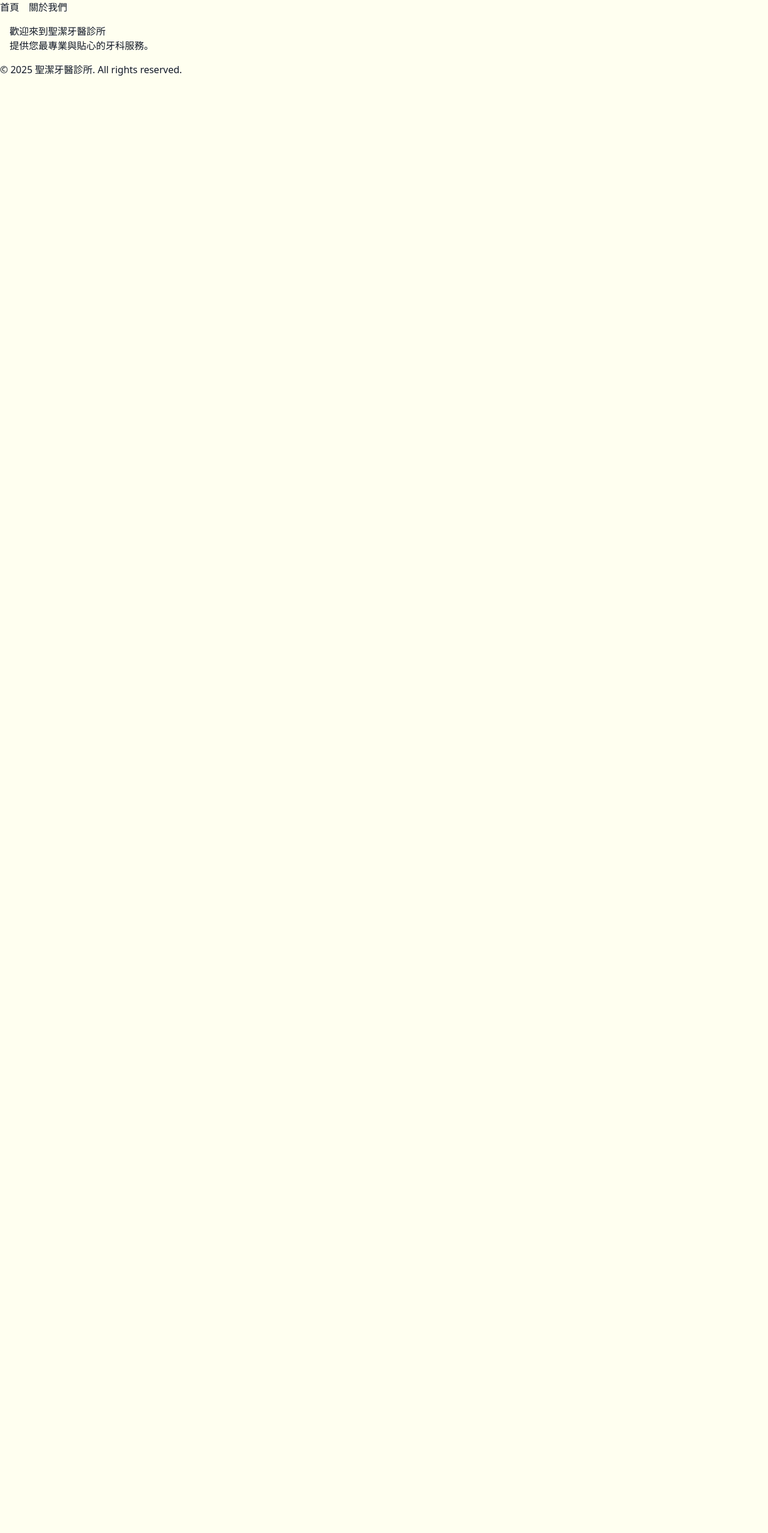
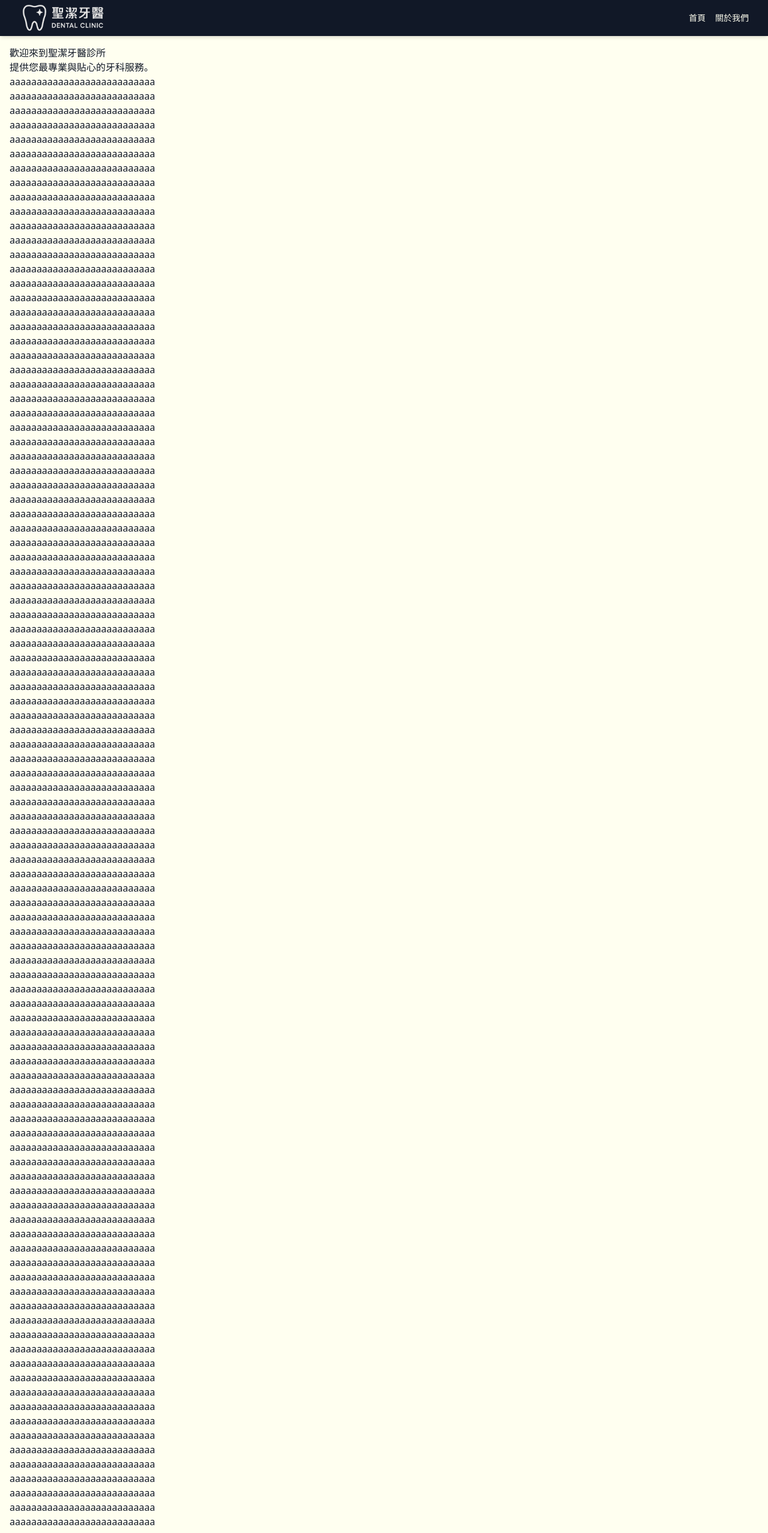
Before and after one commit to Charmying/saints_jesus_dental_frontend, a React (Vite) app: page / in a window 1280 px wide. Shown: the top 2555 px of the page at 60% size. Before the commit the page ends 800 px from the top, so only its background shows below. Built offline with nearby package versions, Linux system fonts and the light colour scheme.

Commit message:
Header 切版

```diff
--- a/src/components/Header.tsx
+++ b/src/components/Header.tsx
@@ -1,13 +1,69 @@
+import { useEffect, useState } from 'react';
 import { Link } from 'react-router-dom';
 
 function Header() {
+  const [lastScrollY, setLastScrollY] = useState(0);
+  const [hidden, setHidden] = useState(false);
+  const [menuOpen, setMenuOpen] = useState(false);
+
+  useEffect(() => {
+    const handleScroll = () => {
+      const currentY = window.scrollY;
+
+      if (currentY > lastScrollY && currentY > 50) {
+        setHidden(true);
+      } else {
+        setHidden(false);
+      }
+
+      setLastScrollY(currentY);
+    };
+
+    window.addEventListener('scroll', handleScroll);
+    return () => window.removeEventListener('scroll', handleScroll);
+  }, [lastScrollY]);
+
+  const toggleMenu = () => {
+    setMenuOpen(prev => !prev);
+  };
+
   return (
-    <nav>
-      <ul className='flex gap-4'>
-        <li><Link to="/">首頁</Link></li>
-        <li><Link to="/about">關於我們</Link></li>
-      </ul>
-    </nav>
+    <>
+      {/* 佔位標籤 */}
+      <div className="h-[60px]" />
+
+      <header className={`bg-gray-900 w-full fixed top-0 left-0 z-50 shadow-md transition-transform duration-300 ${hidden ? '-translate-y-full' : 'translate-y-0'}`}>
+        <nav className="px-8 flex justify-between items-center h-[60px] relative">
+          {/* logo */}
+          <div className={`md:static absolute left-1/2 -translate-x-1/2 md:left-auto md:translate-x-0`}>
+            <img src="/public/images/logo_white.png" alt="header logo" className="h-[40px] md:h-[50px]" />
+          </div>
+
+          {/* 漢堡按鈕 */}
+          <div className="md:hidden absolute right-4 flex items-center z-10">
+            <button onClick={toggleMenu} className="relative w-[24px] h-[24px] z-10">
+              <span className={`absolute top-1/2 left-0 w-full h-[2px] bg-white transform transition-all duration-300 ${menuOpen ? 'rotate-45' : '-translate-y-2'}`}></span>
+              <span className={`absolute top-1/2 left-0 w-full h-[2px] bg-white transition-all duration-300 ${menuOpen ? 'opacity-0' : ''}`}></span>
+              <span className={`absolute top-1/2 left-0 w-full h-[2px] bg-white transform transition-all duration-300 ${menuOpen ? '-rotate-45' : 'translate-y-2'}`}></span>
+            </button>
+          </div>
+
+          {/* 桌機版選單 */}
+          <ul className="hidden md:flex gap-4 text-sm text-white">
+            <li><Link to="/">首頁</Link></li>
+            <li><Link to="/about">關於我們</Link></li>
+          </ul>
+        </nav>
+
+        {/* 手機版選單 */}
+        <div className={`md:hidden bg-gray-900 transition-all duration-500 overflow-hidden ${menuOpen ? 'max-h-40 opacity-100' : 'max-h-0 opacity-0'}`}>
+          <ul className="flex flex-col text-white text-center py-4 gap-2">
+            <li><Link to="/" onClick={() => setMenuOpen(false)}>首頁</Link></li>
+            <li><Link to="/about" onClick={() => setMenuOpen(false)}>關於我們</Link></li>
+          </ul>
+        </div>
+      </header>
+    </>
   );
 }
 
--- a/src/pages/Home.tsx
+++ b/src/pages/Home.tsx
@@ -3,6 +3,127 @@ function Home() {
     <section>
       <h1>歡迎來到聖潔牙醫診所</h1>
       <p>提供您最專業與貼心的牙科服務。</p>
+      <p>aaaaaaaaaaaaaaaaaaaaaaaaaaa</p>
+      <p>aaaaaaaaaaaaaaaaaaaaaaaaaaa</p>
+      <p>aaaaaaaaaaaaaaaaaaaaaaaaaaa</p>
+      <p>aaaaaaaaaaaaaaaaaaaaaaaaaaa</p>
+      <p>aaaaaaaaaaaaaaaaaaaaaaaaaaa</p>
+      <p>aaaaaaaaaaaaaaaaaaaaaaaaaaa</p>
+      <p>aaaaaaaaaaaaaaaaaaaaaaaaaaa</p>
+      <p>aaaaaaaaaaaaaaaaaaaaaaaaaaa</p>
+      <p>aaaaaaaaaaaaaaaaaaaaaaaaaaa</p>
+      <p>aaaaaaaaaaaaaaaaaaaaaaaaaaa</p>
+      <p>aaaaaaaaaaaaaaaaaaaaaaaaaaa</p>
+      <p>aaaaaaaaaaaaaaaaaaaaaaaaaaa</p>
+      <p>aaaaaaaaaaaaaaaaaaaaaaaaaaa</p>
+      <p>aaaaaaaaaaaaaaaaaaaaaaaaaaa</p>
+      <p>aaaaaaaaaaaaaaaaaaaaaaaaaaa</p>
+      <p>aaaaaaaaaaaaaaaaaaaaaaaaaaa</p>
+      <p>aaaaaaaaaaaaaaaaaaaaaaaaaaa</p>
+      <p>aaaaaaaaaaaaaaaaaaaaaaaaaaa</p>
+      <p>aaaaaaaaaaaaaaaaaaaaaaaaaaa</p>
+      <p>aaaaaaaaaaaaaaaaaaaaaaaaaaa</p>
+      <p>aaaaaaaaaaaaaaaaaaaaaaaaaaa</p>
+      <p>aaaaaaaaaaaaaaaaaaaaaaaaaaa</p>
+      <p>aaaaaaaaaaaaaaaaaaaaaaaaaaa</p>
+      <p>aaaaaaaaaaaaaaaaaaaaaaaaaaa</p>
+      <p>aaaaaaaaaaaaaaaaaaaaaaaaaaa</p>
+      <p>aaaaaaaaaaaaaaaaaaaaaaaaaaa</p>
+      <p>aaaaaaaaaaaaaaaaaaaaaaaaaaa</p>
+      <p>aaaaaaaaaaaaaaaaaaaaaaaaaaa</p>
+      <p>aaaaaaaaaaaaaaaaaaaaaaaaaaa</p>
+      <p>aaaaaaaaaaaaaaaaaaaaaaaaaaa</p>
+      <p>aaaaaaaaaaaaaaaaaaaaaaaaaaa</p>
+      <p>aaaaaaaaaaaaaaaaaaaaaaaaaaa</p>
+      <p>aaaaaaaaaaaaaaaaaaaaaaaaaaa</p>
+      <p>aaaaaaaaaaaaaaaaaaaaaaaaaaa</p>
+      <p>aaaaaaaaaaaaaaaaaaaaaaaaaaa</p>
+      <p>aaaaaaaaaaaaaaaaaaaaaaaaaaa</p>
+      <p>aaaaaaaaaaaaaaaaaaaaaaaaaaa</p>
+      <p>aaaaaaaaaaaaaaaaaaaaaaaaaaa</p>
+      <p>aaaaaaaaaaaaaaaaaaaaaaaaaaa</p>
+      <p>aaaaaaaaaaaaaaaaaaaaaaaaaaa</p>
+      <p>aaaaaaaaaaaaaaaaaaaaaaaaaaa</p>
+      <p>aaaaaaaaaaaaaaaaaaaaaaaaaaa</p>
+      <p>aaaaaaaaaaaaaaaaaaaaaaaaaaa</p>
+      <p>aaaaaaaaaaaaaaaaaaaaaaaaaaa</p>
+      <p>aaaaaaaaaaaaaaaaaaaaaaaaaaa</p>
+      <p>aaaaaaaaaaaaaaaaaaaaaaaaaaa</p>
+      <p>aaaaaaaaaaaaaaaaaaaaaaaaaaa</p>
+      <p>aaaaaaaaaaaaaaaaaaaaaaaaaaa</p>
+      <p>aaaaaaaaaaaaaaaaaaaaaaaaaaa</p>
+      <p>aaaaaaaaaaaaaaaaaaaaaaaaaaa</p>
+      <p>aaaaaaaaaaaaaaaaaaaaaaaaaaa</p>
+      <p>aaaaaaaaaaaaaaaaaaaaaaaaaaa</p>
+      <p>aaaaaaaaaaaaaaaaaaaaaaaaaaa</p>
+      <p>aaaaaaaaaaaaaaaaaaaaaaaaaaa</p>
+      <p>aaaaaaaaaaaaaaaaaaaaaaaaaaa</p>
+      <p>aaaaaaaaaaaaaaaaaaaaaaaaaaa</p>
+      <p>aaaaaaaaaaaaaaaaaaaaaaaaaaa</p>
+      <p>aaaaaaaaaaaaaaaaaaaaaaaaaaa</p>
+      <p>aaaaaaaaaaaaaaaaaaaaaaaaaaa</p>
+      <p>aaaaaaaaaaaaaaaaaaaaaaaaaaa</p>
+      <p>aaaaaaaaaaaaaaaaaaaaaaaaaaa</p>
+      <p>aaaaaaaaaaaaaaaaaaaaaaaaaaa</p>
+      <p>aaaaaaaaaaaaaaaaaaaaaaaaaaa</p>
+      <p>aaaaaaaaaaaaaaaaaaaaaaaaaaa</p>
+      <p>aaaaaaaaaaaaaaaaaaaaaaaaaaa</p>
+      <p>aaaaaaaaaaaaaaaaaaaaaaaaaaa</p>
+      <p>aaaaaaaaaaaaaaaaaaaaaaaaaaa</p>
+      <p>aaaaaaaaaaaaaaaaaaaaaaaaaaa</p>
+      <p>aaaaaaaaaaaaaaaaaaaaaaaaaaa</p>
+      <p>aaaaaaaaaaaaaaaaaaaaaaaaaaa</p>
+      <p>aaaaaaaaaaaaaaaaaaaaaaaaaaa</p>
+      <p>aaaaaaaaaaaaaaaaaaaaaaaaaaa</p>
+      <p>aaaaaaaaaaaaaaaaaaaaaaaaaaa</p>
+      <p>aaaaaaaaaaaaaaaaaaaaaaaaaaa</p>
+      <p>aaaaaaaaaaaaaaaaaaaaaaaaaaa</p>
+      <p>aaaaaaaaaaaaaaaaaaaaaaaaaaa</p>
+      <p>aaaaaaaaaaaaaaaaaaaaaaaaaaa</p>
+      <p>aaaaaaaaaaaaaaaaaaaaaaaaaaa</p>
+      <p>aaaaaaaaaaaaaaaaaaaaaaaaaaa</p>
+      <p>aaaaaaaaaaaaaaaaaaaaaaaaaaa</p>
+      <p>aaaaaaaaaaaaaaaaaaaaaaaaaaa</p>
+      <p>aaaaaaaaaaaaaaaaaaaaaaaaaaa</p>
+      <p>aaaaaaaaaaaaaaaaaaaaaaaaaaa</p>
+      <p>aaaaaaaaaaaaaaaaaaaaaaaaaaa</p>
+      <p>aaaaaaaaaaaaaaaaaaaaaaaaaaa</p>
+      <p>aaaaaaaaaaaaaaaaaaaaaaaaaaa</p>
+      <p>aaaaaaaaaaaaaaaaaaaaaaaaaaa</p>
+      <p>aaaaaaaaaaaaaaaaaaaaaaaaaaa</p>
+      <p>aaaaaaaaaaaaaaaaaaaaaaaaaaa</p>
+      <p>aaaaaaaaaaaaaaaaaaaaaaaaaaa</p>
+      <p>aaaaaaaaaaaaaaaaaaaaaaaaaaa</p>
+      <p>aaaaaaaaaaaaaaaaaaaaaaaaaaa</p>
+      <p>aaaaaaaaaaaaaaaaaaaaaaaaaaa</p>
+      <p>aaaaaaaaaaaaaaaaaaaaaaaaaaa</p>
+      <p>aaaaaaaaaaaaaaaaaaaaaaaaaaa</p>
+      <p>aaaaaaaaaaaaaaaaaaaaaaaaaaa</p>
+      <p>aaaaaaaaaaaaaaaaaaaaaaaaaaa</p>
+      <p>aaaaaaaaaaaaaaaaaaaaaaaaaaa</p>
+      <p>aaaaaaaaaaaaaaaaaaaaaaaaaaa</p>
+      <p>aaaaaaaaaaaaaaaaaaaaaaaaaaa</p>
+      <p>aaaaaaaaaaaaaaaaaaaaaaaaaaa</p>
+      <p>aaaaaaaaaaaaaaaaaaaaaaaaaaa</p>
+      <p>aaaaaaaaaaaaaaaaaaaaaaaaaaa</p>
+      <p>aaaaaaaaaaaaaaaaaaaaaaaaaaa</p>
+      <p>aaaaaaaaaaaaaaaaaaaaaaaaaaa</p>
+      <p>aaaaaaaaaaaaaaaaaaaaaaaaaaa</p>
+      <p>aaaaaaaaaaaaaaaaaaaaaaaaaaa</p>
+      <p>aaaaaaaaaaaaaaaaaaaaaaaaaaa</p>
+      <p>aaaaaaaaaaaaaaaaaaaaaaaaaaa</p>
+      <p>aaaaaaaaaaaaaaaaaaaaaaaaaaa</p>
+      <p>aaaaaaaaaaaaaaaaaaaaaaaaaaa</p>
+      <p>aaaaaaaaaaaaaaaaaaaaaaaaaaa</p>
+      <p>aaaaaaaaaaaaaaaaaaaaaaaaaaa</p>
+      <p>aaaaaaaaaaaaaaaaaaaaaaaaaaa</p>
+      <p>aaaaaaaaaaaaaaaaaaaaaaaaaaa</p>
+      <p>aaaaaaaaaaaaaaaaaaaaaaaaaaa</p>
+      <p>aaaaaaaaaaaaaaaaaaaaaaaaaaa</p>
+      <p>aaaaaaaaaaaaaaaaaaaaaaaaaaa</p>
+      <p>aaaaaaaaaaaaaaaaaaaaaaaaaaa</p>
+      <p>aaaaaaaaaaaaaaaaaaaaaaaaaaa</p>
+      <p>aaaaaaaaaaaaaaaaaaaaaaaaaaa</p>
     </section>
   );
 }
```
